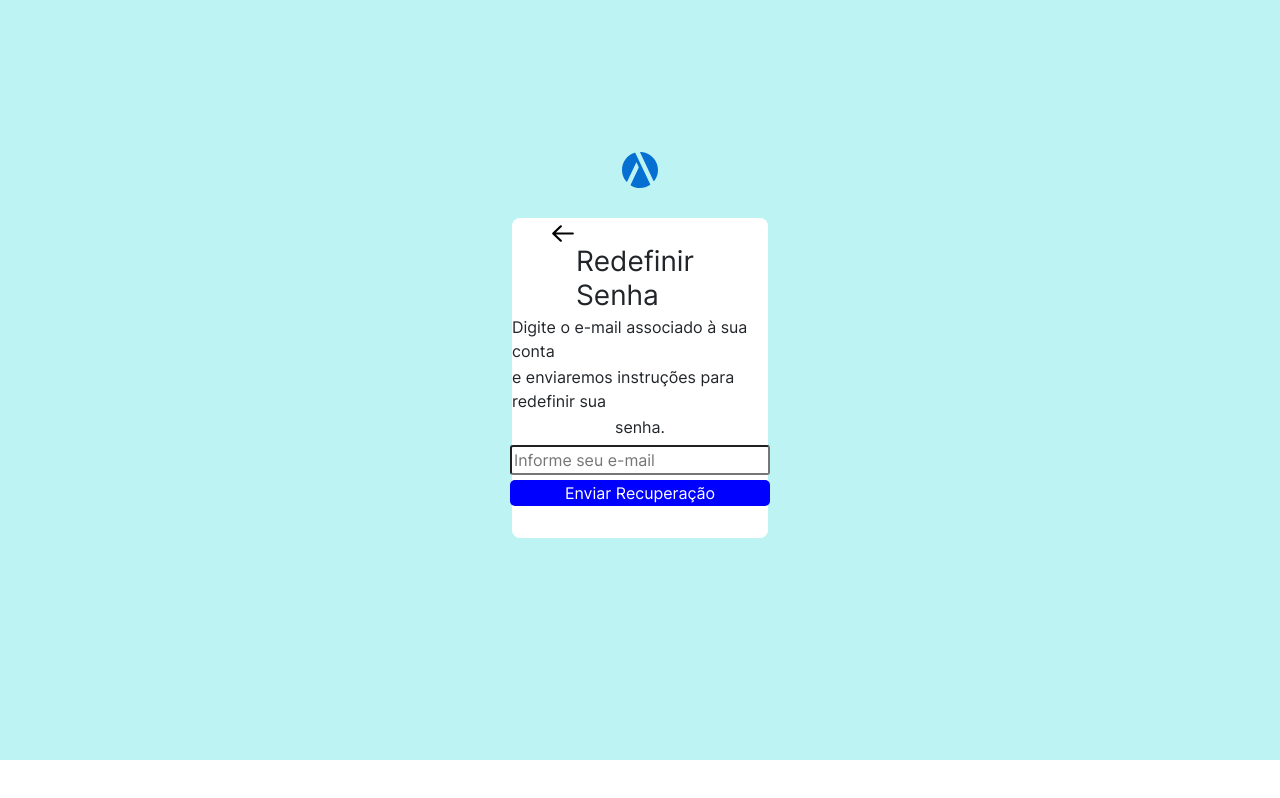
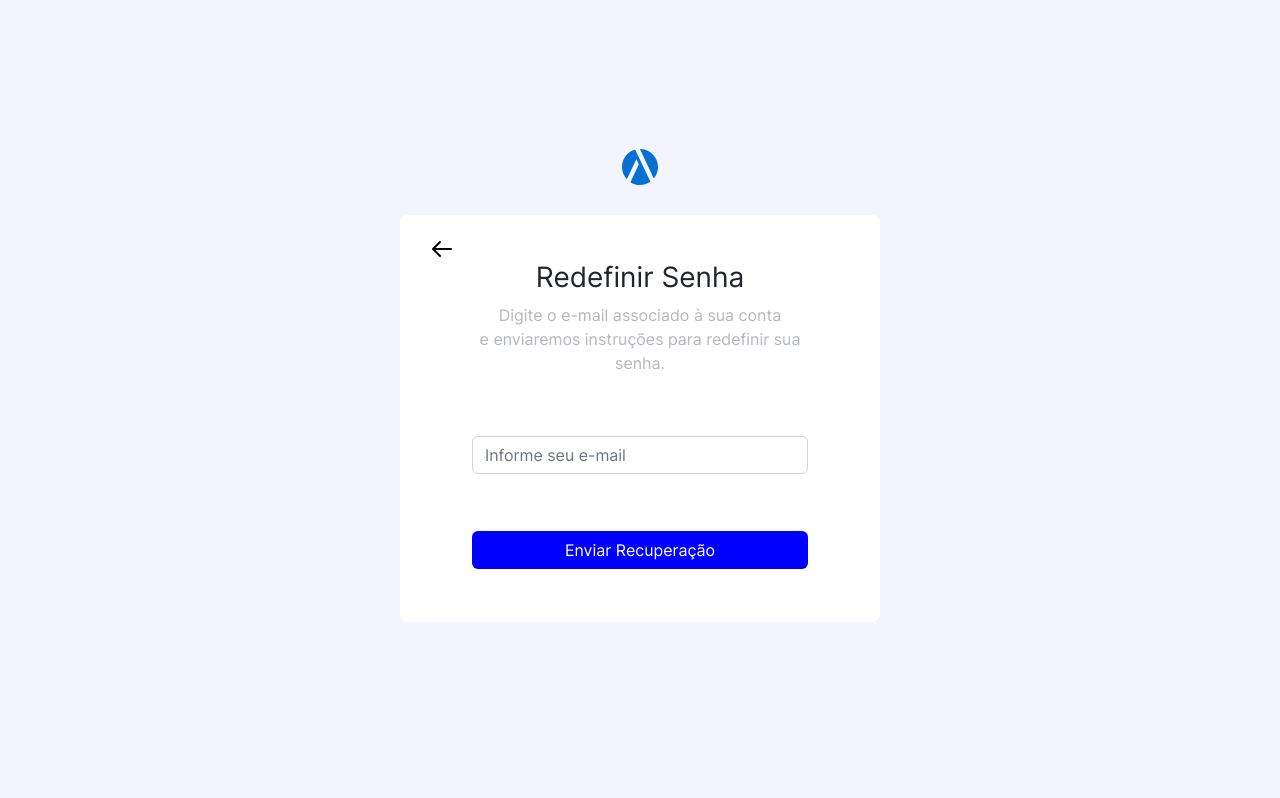
Before and after one commit to PivaWillian/LABClothingCollection, an Angular app: page /login in a window 1280 px wide. Both pictures are taken after a click on the button "Redefinir senha". Built offline with nearby package versions, Linux system fonts and the light colour scheme; data requests are answered from the project's data file.

Commit message:
recuperação senha

```diff
--- a/src/app/pages/recuperacao/recuperacao.component.html
+++ b/src/app/pages/recuperacao/recuperacao.component.html
@@ -1,17 +1,17 @@
-<div class="align">
-  <img src="../../../assets/Fill-51.svg" alt="Logo Audaces">
+<div class="screen">
+  <img id="main" src="../../../assets/Fill-51.svg" alt="Logo Audaces">
   <div class="square">
     <ng-container *ngIf="recuperando; else alternativo">
       <div class="topo">
         <img src="../../../assets/arrow-left.svg" alt="Back" (click)="voltarLogin()" class="volta">
         <h3 class="title">Redefinir Senha</h3>
+        <p>Digite o e-mail associado à sua conta<br>
+          e enviaremos instruções para redefinir sua<br>
+          senha.</p>
       </div>
-        <p>Digite o e-mail associado à sua conta</p>
-        <p>e enviaremos instruções para redefinir sua</p>
-        <p class="last">senha.</p>
       <form class="form" [formGroup]="myForm" (ngSubmit)="onSubmit()">
         <div class="form-group">
-            <input type="email" formControlName="email" placeholder="Informe seu e-mail"/>
+          <input class="form-control" type="email" formControlName="email" placeholder="Informe seu e-mail"/>
         </div>
         <button type="submit">Enviar Recuperação</button>
       </form>
@@ -19,7 +19,6 @@
   </div>
 </div>
 <ng-template #alternativo>
-
   <h3>Redefinir Senha</h3>
   <p>Um link com a senha foi enviado para {{correio}}</p>
   <button class="btn" (click)="voltarLogin()">Ir para tela de login</button>
--- a/src/app/pages/recuperacao/recuperacao.component.scss
+++ b/src/app/pages/recuperacao/recuperacao.component.scss
@@ -1,30 +1,41 @@
-.align{
+.screen{
     height: 100vh;
     display: flex;
     flex-direction: column;
     align-items: center;
     justify-content: center;
-    transform: translateY(-40px);
-    background-color: rgb(190, 243, 243);
+    background-color: #f2f5ff;
 }
 
 .square{
     display: flex;
     flex-direction: column;
-    justify-content: center;
+    justify-content: space-around;
     align-items: center;
     border-radius: 8px;
     background-color: white;
-    width: 20%;
-    height: 40%;
+    width: 480px;
+    height: 407px;
+    text-align: center;
 }
 
-img{
+img#main{
     transform: translateY(-30px);
 }
 
-.form-group{
+.topo{
+    display: flex;
     width: 100%;
+    flex-direction: column;
+    justify-content: center;
+}
+
+.form{
+    width: 70%;
+    height: 40%;
+    display: flex;
+    flex-direction: column;
+    justify-content: space-between;
 }
 
 button{
@@ -32,35 +43,27 @@ button{
     color: white;
     border: none;
     width: 100%;
-    margin-top: 5px;
-    border-radius: 5px;
+    height: 38px;
+    border-radius: 6px;
+    transform: translateY(-30px);
 }
 
 p{
-    margin-bottom: 2px;
-}
-
-.last{
-    padding-bottom: 4px;
-}
-
-input{
-    border-radius: 3px;
+    color: #B4B6C1;
 }
 
 .volta{
-    height: 40%;
+    cursor: pointer;
+    height: 24px;
+    width: 24px;
     align-self: flex-start;
-    cursor: pointer;
-
-}
-
-.topo{
-    display: flex;
-    width: 70%;
-    height: 20%;
+    transform: translate(30px);
 }
 
 .title{
     align-self: center;
 }
+
+.btn{
+    width: 70%;
+}
```
Lines whose indentation alone changed are shown as unchanged.
